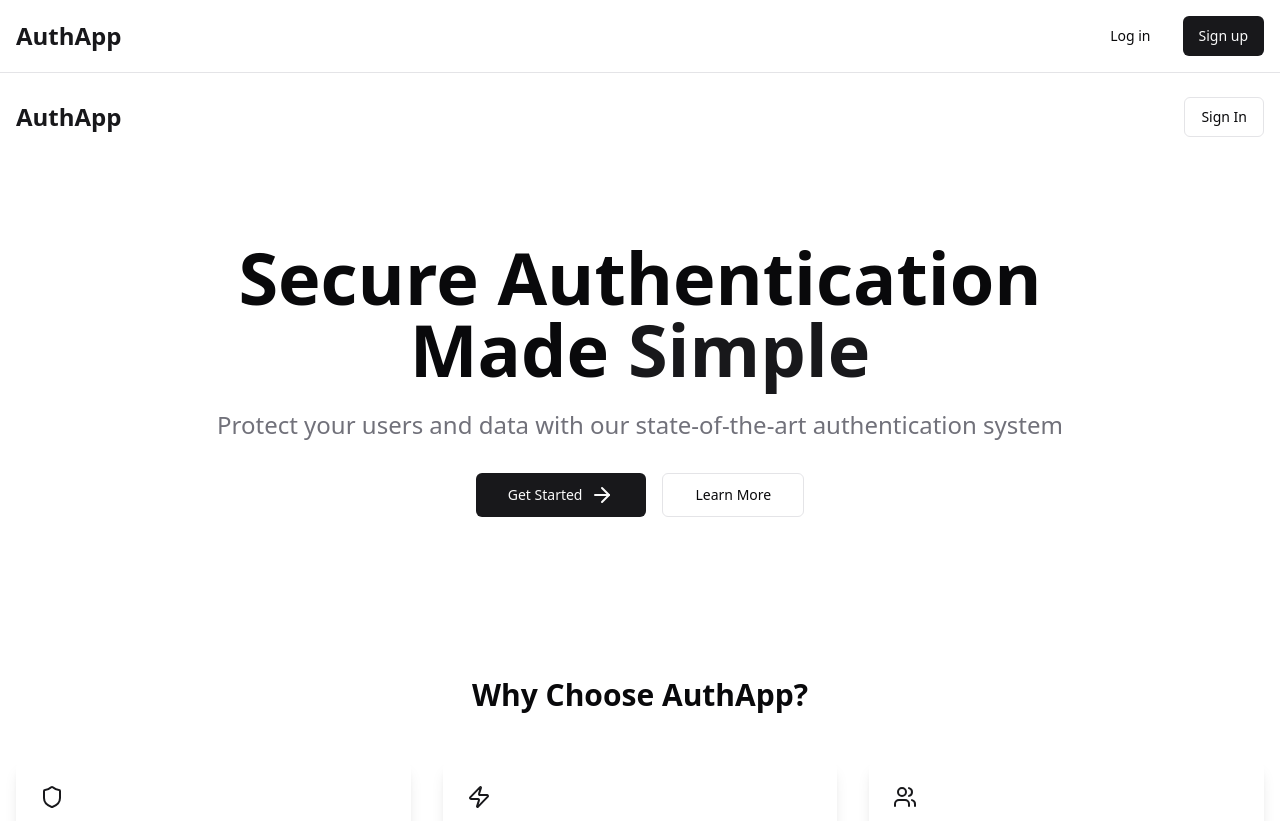
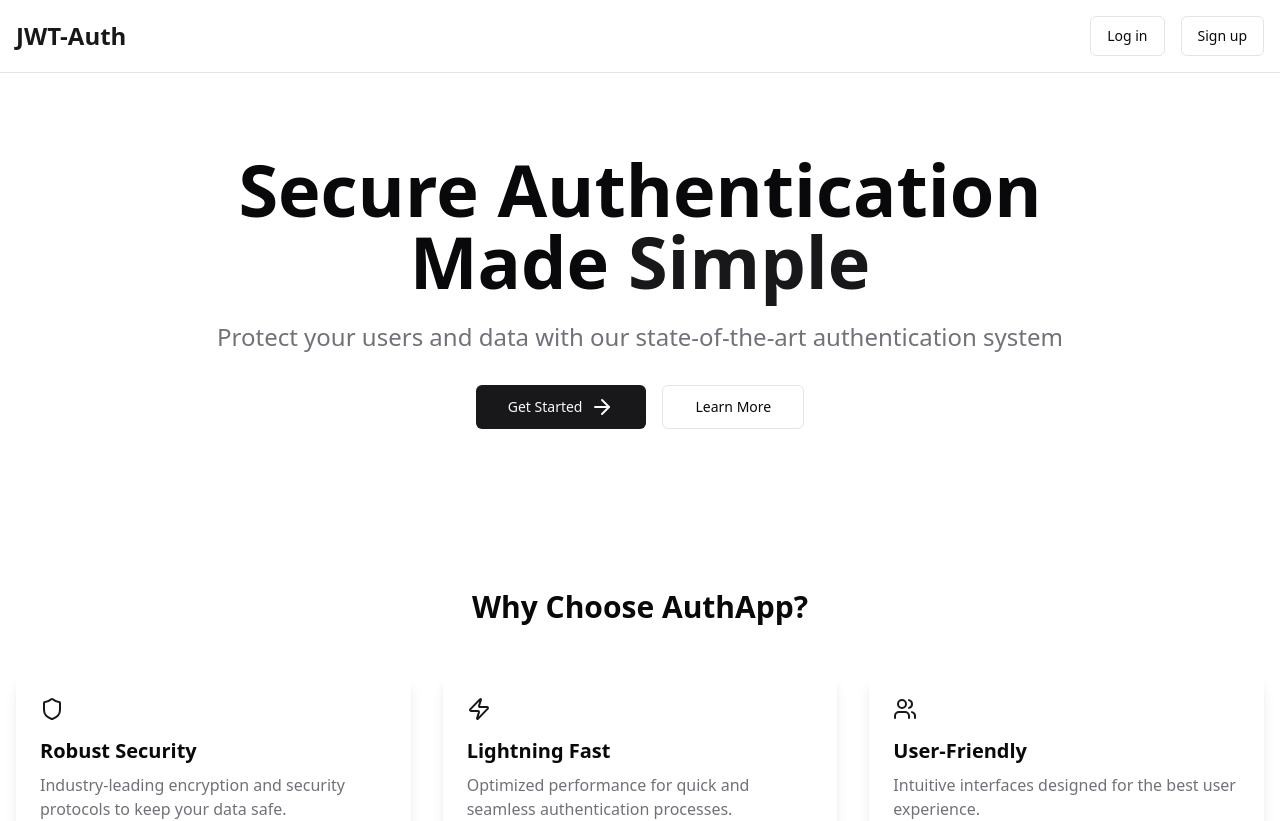
Before and after one commit to Moncef0161/DjangoReact-JWT, a React (Vite) app in the folder frontend/: page / in a window 1280 px wide. Shown: the top 821 px of the page. Built offline with nearby package versions, Linux system fonts and the light colour scheme.

Commit message:
improve UI

```diff
--- a/frontend/src/components/Navbar.tsx
+++ b/frontend/src/components/Navbar.tsx
@@ -1,36 +1,39 @@
-
-
-import React, { useState } from "react"
-import { Link } from "react-router-dom"
-import { useSelector, useDispatch } from "react-redux"
-import { logout } from "@/redux/authSlice"
-import { RootState, AppDispatch } from "@/redux/store"
-import { Button } from "@/components/ui/button"
-import { Avatar, AvatarFallback, AvatarImage } from "@/components/ui/avatar"
+import React, { useState } from "react";
+import { Link, useNavigate } from "react-router-dom";
+import { useSelector, useDispatch } from "react-redux";
+import { logout } from "@/redux/authSlice";
+import { RootState, AppDispatch } from "@/redux/store";
+import { Button } from "@/components/ui/button";
+import { Avatar, AvatarFallback, AvatarImage } from "@/components/ui/avatar";
 import {
   DropdownMenu,
   DropdownMenuContent,
   DropdownMenuItem,
   DropdownMenuSeparator,
   DropdownMenuTrigger,
-} from "@/components/ui/dropdown-menu"
-import { Menu, X, User, Settings, LogOut } from "lucide-react"
+} from "@/components/ui/dropdown-menu";
+import { Menu, X, User, Settings, LogOut } from "lucide-react";
 
 const Navbar: React.FC = () => {
-  const dispatch = useDispatch<AppDispatch>()
-  const { isAuthenticated, user } = useSelector((state: RootState) => state.auth)
-  const [isMenuOpen, setIsMenuOpen] = useState(false)
+  const dispatch = useDispatch<AppDispatch>();
+  const { isAuthenticated, user } = useSelector(
+    (state: RootState) => state.auth
+  );
+  const [isMenuOpen, setIsMenuOpen] = useState(false);
+  const [selectedButton, setSelectedButton] = useState("");
+  const navigate = useNavigate();
 
   const handleLogout = () => {
-    dispatch(logout())
-  }
+    dispatch(logout());
+    navigate("/");
+  };
 
   return (
     <nav className="bg-background border-b">
       <div className="container mx-auto px-4">
         <div className="flex justify-between items-center py-4">
           <Link to="/" className="text-2xl font-bold text-primary">
-            AuthApp
+            JWT-Auth
           </Link>
 
           {/* Desktop Menu */}
@@ -38,10 +41,20 @@ const Navbar: React.FC = () => {
             {isAuthenticated ? (
               <DropdownMenu>
                 <DropdownMenuTrigger asChild>
-                  <Button variant="ghost" className="relative h-8 w-8 rounded-full">
-                    <Avatar className="h-8 w-8">
-                      <AvatarImage src={user?.avatar || "/placeholder.svg?height=32&width=32"} alt="Profile" />
-                      <AvatarFallback>{user?.username?.charAt(0) || "U"}</AvatarFallback>
+                  <Button
+                    variant="ghost"
+                    className="relative h-8 w-8 rounded-full"
+                  >
+                    <Avatar className="h-10 w-10">
+                      <AvatarImage
+                        src={
+                          user?.avatar || "/placeholder.svg?height=32&width=32"
+                        }
+                        alt="Profile"
+                      />
+                      <AvatarFallback>
+                        {user?.username?.charAt(0) || "U"}
+                      </AvatarFallback>
                     </Avatar>
                   </Button>
                 </DropdownMenuTrigger>
@@ -59,7 +72,10 @@ const Navbar: React.FC = () => {
                     </Link>
                   </DropdownMenuItem>
                   <DropdownMenuSeparator />
-                  <DropdownMenuItem onClick={handleLogout} className="flex items-center text-red-600">
+                  <DropdownMenuItem
+                    onClick={handleLogout}
+                    className="flex items-center text-red-600"
+                  >
                     <LogOut className="mr-2 h-4 w-4" />
                     <span>Log out</span>
                   </DropdownMenuItem>
@@ -67,10 +83,20 @@ const Navbar: React.FC = () => {
               </DropdownMenu>
             ) : (
               <>
-                <Button variant="ghost" asChild>
+                <Button
+                  variant={selectedButton === "login" ? undefined : "outline"}
+                  asChild
+                  onClick={() => setSelectedButton("login")}
+                >
                   <Link to="/login">Log in</Link>
                 </Button>
-                <Button asChild>
+                <Button
+                  variant={
+                    selectedButton === "register" ? undefined : "outline"
+                  }
+                  asChild
+                  onClick={() => setSelectedButton("register")}
+                >
                   <Link to="/register">Sign up</Link>
                 </Button>
               </>
@@ -85,7 +111,11 @@ const Navbar: React.FC = () => {
               aria-label={isMenuOpen ? "Close menu" : "Open menu"}
               onClick={() => setIsMenuOpen(!isMenuOpen)}
             >
-              {isMenuOpen ? <X className="h-6 w-6" /> : <Menu className="h-6 w-6" />}
+              {isMenuOpen ? (
+                <X className="h-6 w-6" />
+              ) : (
+                <Menu className="h-6 w-6" />
+              )}
             </Button>
           </div>
         </div>
@@ -113,8 +143,8 @@ const Navbar: React.FC = () => {
                   variant="ghost"
                   className="w-full justify-start text-red-600"
                   onClick={() => {
-                    handleLogout()
-                    setIsMenuOpen(false)
+                    handleLogout();
+                    setIsMenuOpen(false);
                   }}
                 >
                   <LogOut className="mr-2 h-4 w-4" />
@@ -144,7 +174,7 @@ const Navbar: React.FC = () => {
         )}
       </div>
     </nav>
-  )
-}
+  );
+};
 
-export default Navbar
+export default Navbar;
--- a/frontend/src/pages/Home/Home.tsx
+++ b/frontend/src/pages/Home/Home.tsx
@@ -1,11 +1,13 @@
+import React from "react";
+import { motion } from "framer-motion";
+import { ArrowRight, Shield, Zap, Users, CheckCircle } from "lucide-react";
+import { Button } from "@/components/ui/button";
 
-
-import React from "react"
-import { motion } from "framer-motion"
-import { ArrowRight, Shield, Zap, Users, CheckCircle } from "lucide-react"
-import { Button } from "@/components/ui/button"
-
-const FeatureCard: React.FC<{ icon: React.ReactNode; title: string; description: string }> = ({ icon, title, description }) => (
+const FeatureCard: React.FC<{
+  icon: React.ReactNode;
+  title: string;
+  description: string;
+}> = ({ icon, title, description }) => (
   <motion.div
     className="bg-white p-6 rounded-lg shadow-lg"
     whileHover={{ y: -5 }}
@@ -15,25 +17,21 @@ const FeatureCard: React.FC<{ icon: React.ReactNode; title: string; description:
     <h3 className="text-xl font-semibold mb-2">{title}</h3>
     <p className="text-muted-foreground">{description}</p>
   </motion.div>
-)
+);
 
-const Testimonial: React.FC<{ quote: string; author: string }> = ({ quote, author }) => (
+const Testimonial: React.FC<{ quote: string; author: string }> = ({
+  quote,
+  author,
+}) => (
   <div className="bg-secondary/10 p-6 rounded-lg">
     <p className="text-lg mb-4">"{quote}"</p>
     <p className="font-semibold">- {author}</p>
   </div>
-)
+);
 
 const Home: React.FC = () => {
   return (
     <div className="min-h-screen bg-background">
-      <header className="py-6">
-        <nav className="container mx-auto px-4 flex justify-between items-center">
-          <span className="text-2xl font-bold text-primary">AuthApp</span>
-          <Button variant="outline">Sign In</Button>
-        </nav>
-      </header>
-
       <main className="container mx-auto px-4">
         <section className="py-20 text-center">
           <motion.h1
@@ -42,7 +40,8 @@ const Home: React.FC = () => {
             animate={{ opacity: 1, y: 0 }}
             transition={{ duration: 0.5 }}
           >
-            Secure Authentication <br /> Made <span className="text-primary">Simple</span>
+            Secure Authentication <br /> Made{" "}
+            <span className="text-primary">Simple</span>
           </motion.h1>
           <motion.p
             className="text-xl md:text-2xl text-muted-foreground mb-8"
@@ -50,7 +49,8 @@ const Home: React.FC = () => {
             animate={{ opacity: 1, y: 0 }}
             transition={{ duration: 0.5, delay: 0.2 }}
           >
-            Protect your users and data with our state-of-the-art authentication system
+            Protect your users and data with our state-of-the-art authentication
+            system
           </motion.p>
           <motion.div
             initial={{ opacity: 0, y: 20 }}
@@ -60,12 +60,16 @@ const Home: React.FC = () => {
             <Button size="lg" className="mr-4">
               Get Started <ArrowRight className="ml-2" />
             </Button>
-            <Button size="lg" variant="outline">Learn More</Button>
+            <Button size="lg" variant="outline">
+              Learn More
+            </Button>
           </motion.div>
         </section>
 
         <section className="py-20">
-          <h2 className="text-3xl font-bold text-center mb-12">Why Choose AuthApp?</h2>
+          <h2 className="text-3xl font-bold text-center mb-12">
+            Why Choose AuthApp?
+          </h2>
           <div className="grid grid-cols-1 md:grid-cols-3 gap-8">
             <FeatureCard
               icon={<Shield />}
@@ -88,7 +92,9 @@ const Home: React.FC = () => {
         <section className="py-20 bg-secondary/10 rounded-lg">
           <div className="text-center mb-12">
             <h2 className="text-3xl font-bold mb-4">What Our Users Say</h2>
-            <p className="text-muted-foreground">Don't just take our word for it</p>
+            <p className="text-muted-foreground">
+              Don't just take our word for it
+            </p>
           </div>
           <div className="grid grid-cols-1 md:grid-cols-2 gap-8">
             <Testimonial
@@ -104,7 +110,9 @@ const Home: React.FC = () => {
 
         <section className="py-20 text-center">
           <h2 className="text-3xl font-bold mb-6">Ready to Secure Your App?</h2>
-          <p className="text-xl text-muted-foreground mb-8">Join thousands of satisfied developers and businesses</p>
+          <p className="text-xl text-muted-foreground mb-8">
+            Join thousands of satisfied developers and businesses
+          </p>
           <Button size="lg">
             Start Your Free Trial <ArrowRight className="ml-2" />
           </Button>
@@ -118,9 +126,15 @@ const Home: React.FC = () => {
               <span className="text-2xl font-bold text-primary">AuthApp</span>
             </div>
             <div className="flex space-x-4">
-              <a href="#" className="text-muted-foreground hover:text-primary">Terms</a>
-              <a href="#" className="text-muted-foreground hover:text-primary">Privacy</a>
-              <a href="#" className="text-muted-foreground hover:text-primary">Contact</a>
+              <a href="#" className="text-muted-foreground hover:text-primary">
+                Terms
+              </a>
+              <a href="#" className="text-muted-foreground hover:text-primary">
+                Privacy
+              </a>
+              <a href="#" className="text-muted-foreground hover:text-primary">
+                Contact
+              </a>
             </div>
           </div>
           <div className="mt-8 text-center text-muted-foreground">
@@ -129,7 +143,7 @@ const Home: React.FC = () => {
         </div>
       </footer>
     </div>
-  )
-}
+  );
+};
 
-export default Home
+export default Home;
```
